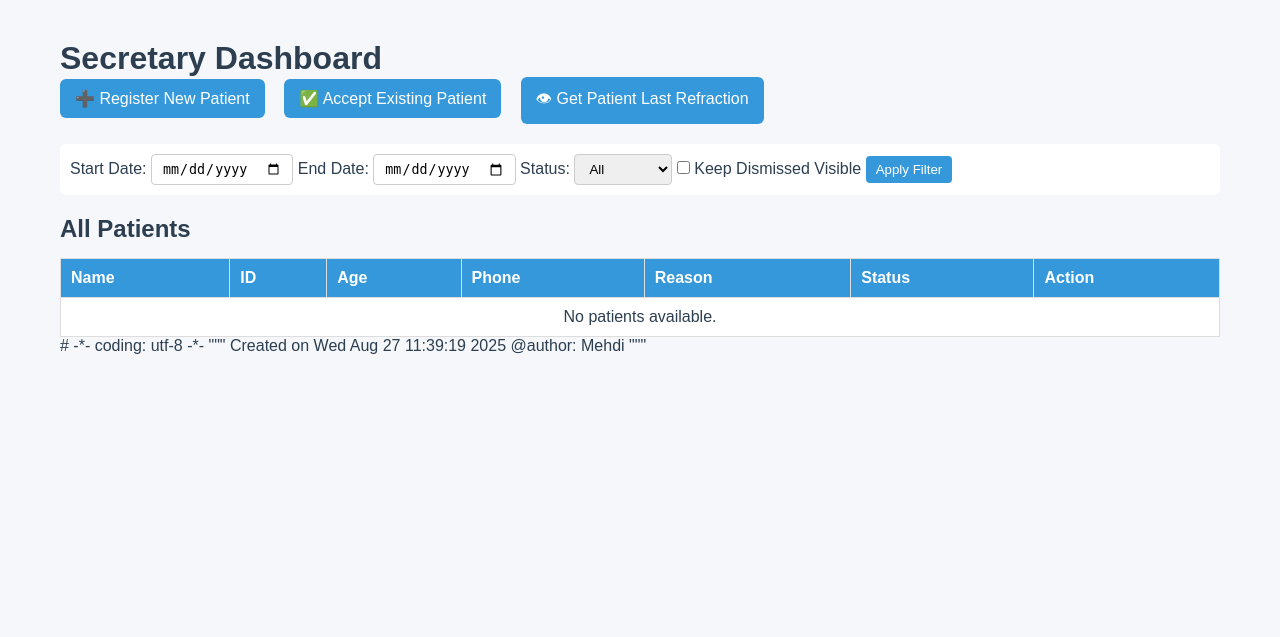
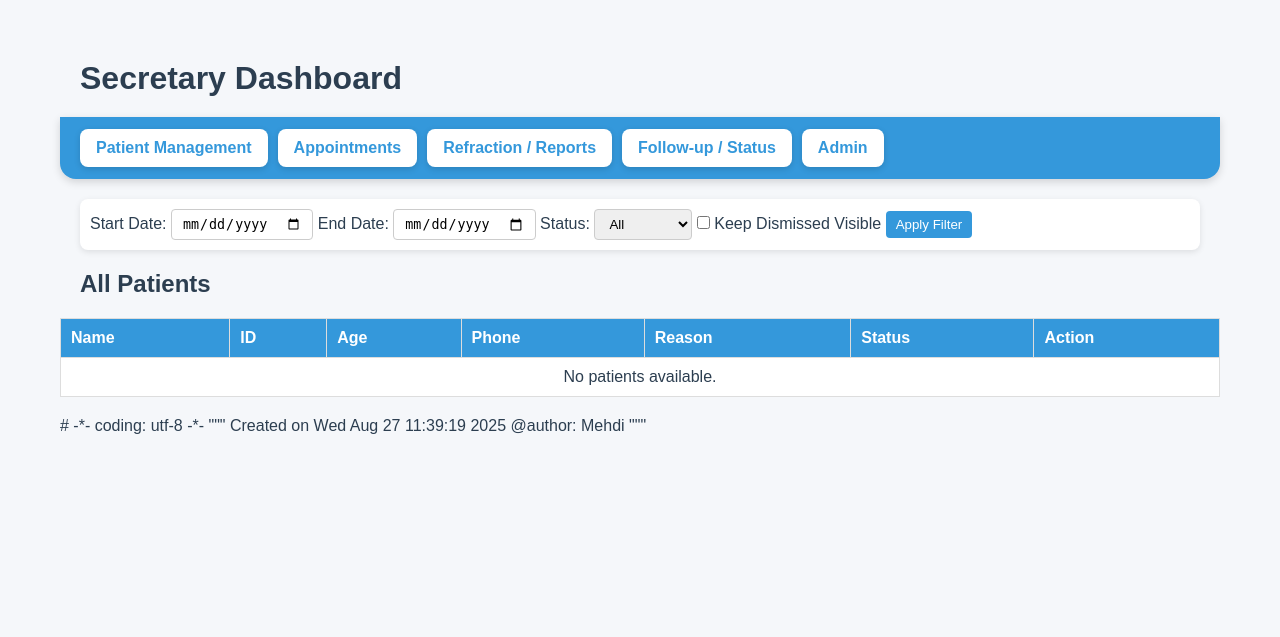
Before and after one commit to mehdiro20/Opt_Office_Management, a Django app: page /secretary/ in a window 1280 px wide. Shown: the top 637 px of the page. Run offline with Django 5.2, Linux system fonts and the light colour scheme; a user stored in the database is signed in; data that the repository does not hold is empty.

Commit message:
changed secretary dashboard

```diff
--- a/doctor/templates/doctor/optics.html
+++ b/doctor/templates/doctor/optics.html
@@ -3,7 +3,7 @@
 
   <!-- Optics Features -->
   <div class="optics-features mb-4">
-    <label class="form-label fw-bold">Select Optics Features:</label>
+    <label class="form-label fw-bold">Select Optical Features:</label>
     <div class="features-list">
       {% for feature in optics_features %}
         <label class="feature-checkbox">
@@ -11,7 +11,7 @@
           <span class="feature-text">{{ feature.name }}</span>
         </label>
       {% empty %}
-        <p style="color:#888;">No optics features configured by admin.</p>
+        <p style="color:#888;">No optical features configured by admin.</p>
       {% endfor %}
     </div>
   </div>
--- a/secretary/templates/secretary/dashboard.html
+++ b/secretary/templates/secretary/dashboard.html
@@ -1,25 +1,74 @@
-
 {% extends "base.html" %}
-
 
 {% block title %}Secretary Dashboard{% endblock %}
 
 {% block content %}
 <style>
-        body { font-family: Arial, sans-serif; margin: 0px; background-color: #f5f7fa; }
-        h1 { color: #2c3e50; }
+/* ================= Body & Headers ================= */
+body { font-family: Arial, sans-serif; margin: 0; background-color: #f5f7fa; }
+h1 { color: #2c3e50; margin: 20px; }
 
-        .actions { margin-bottom: 20px; }
-        .actions a {
-            display: inline-block; margin-right: 15px; padding: 10px 15px;
-            background-color: #3498db; color: white; text-decoration: none; border-radius: 6px; cursor: pointer;
+/* ================= Top Menu Bar ================= */
+.menu-bar {
+    display: flex;
+    gap: 10px;
+    background: #3498db;
+    padding: 12px 20px;
+    border-radius: 0 0 16px 16px;
+    box-shadow: 0 3px 8px rgba(0,0,0,0.15);
+    position: sticky;
+    top: 0;
+    z-index: 900;
 }
-        .actions a:hover { background-color: #2980b9; }
 
-        /* Filter section */
+/* Main menu items */
+.menu-bar .menu-item {
+    position: relative;
+    background: white;
+    color: #3498db;
+    padding: 10px 16px;
+    border-radius: 8px;
+    cursor: pointer;
+    font-weight: bold;
+    transition: all 0.2s ease;
+    box-shadow: 0 2px 6px rgba(0,0,0,0.15);
+}
+.menu-bar .menu-item:hover {
+    background: #ecf5ff;
+    transform: translateY(-2px);
+}
+
+/* Submenu */
+.menu-bar .submenu {
+    display: none;
+    position: absolute;
+    top: 110%;
+    left: 0;
+    background: white;
+    border-radius: 8px;
+    box-shadow: 0 4px 10px rgba(0,0,0,0.15);
+    min-width: 200px;
+    flex-direction: column;
+    z-index: 1000;
+}
+.menu-bar .submenu a {
+    padding: 10px 16px;
+    text-decoration: none;
+    color: #3498db;
+    display: block;
+    font-weight: normal;
+    transition: background 0.2s;
+}
+.menu-bar .submenu a:hover { background: #ecf5ff; }
+
+/* Show submenu on hover */
+.menu-bar .menu-item:hover .submenu { display: flex; }
+
+/* ================= Filter ================= */
 .filter {
-            margin-bottom: 20px; padding: 10px; background: #fff; border-radius: 6px;
+    margin: 20px; padding: 10px; background: #fff; border-radius: 8px;
     display: flex; gap: 10px; align-items: center; flex-wrap: wrap;
+    box-shadow: 0 2px 6px rgba(0,0,0,0.1);
 }
 .filter input, .filter select, .filter button {
     padding: 6px 10px; border-radius: 4px; border: 1px solid #ccc;
@@ -27,8 +76,8 @@
 .filter button { background-color: #3498db; color: white; border: none; cursor: pointer; }
 .filter button:hover { background-color: #2980b9; }
 
-        /* Table */
-        table { width: 100%; border-collapse: collapse; margin-top: 15px; background: white; }
+/* ================= Table ================= */
+table { width: 100%; border-collapse: collapse; margin: 20px 0; background: white; }
 th, td { border: 1px solid #ddd; padding: 10px; text-align: left; }
 th { background-color: #3498db; color: white; }
 tr:nth-child(even) { background-color: #f2f2f2; }
@@ -36,9 +85,9 @@
 .status-waiting { color: red; font-weight: bold; }
 .status-done { color: gray; font-weight: bold; }
 
-        /* Action buttons in table (optional classes you may use in partial) */
-        .accept-button, .remove-button, .done-button, .get-lr-button {
-            padding: 8px 14px; border: none; border-radius: 6px; cursor: pointer; font-weight: bold;
+/* Buttons inside table */
+.accept-button, .remove-button, .done-button, .get-lr-button, .dismiss-button {
+    padding: 6px 12px; border: none; border-radius: 6px; cursor: pointer; font-weight: bold;
     transition: all 0.2s ease; box-shadow: 0 2px 4px rgba(0,0,0,0.15);
 }
 .accept-button { background-color: #28a745; color: white; }
@@ -49,64 +98,67 @@
 .remove-button:hover { background-color: #c0392b; transform: translateY(-2px); }
 .done-button { background-color: #2e7d32; color: white; }
 .done-button:hover { background-color: #1b5e20; transform: translateY(-2px); }
+.dismiss-button { background-color: #f39c12; color: white; }
+.dismiss-button:hover { background-color: #d68910; transform: translateY(-2px); }
 
-        /* Modal (Register Patient) */
-        .modal {
-            display: none; position: fixed; z-index: 1000; inset: 0;
-            background-color: rgba(0,0,0,0.5); justify-content: center; align-items: center;
-            animation: fadeIn 0.25s ease;
-        }
-        .modal-content {
-            background: #fff; padding: 22px; width: 520px; max-width: 95%;
-            border-radius: 12px; position: relative; box-shadow: 0 10px 30px rgba(0,0,0,0.25);
-            animation: slideDown 0.25s ease;
-            max-height: 95vh; overflow-y: auto;
-        }
-        .close-btn {
-            position: absolute; right: 14px; top: 10px; font-size: 22px; font-weight: bold; cursor: pointer; color: #666;
-        }
-        .close-btn:hover { color: #000; }
-        .modal-content h2 { margin: 0 0 14px 0; color: #2c3e50; }
-
-        .modal-content label { display: block; margin-top: 10px; font-weight: bold; color: #34495e; }
-        .modal-content input, .modal-content select, .modal-content textarea {
-            width: 100%; padding: 8px; margin-top: 6px; border-radius: 6px; border: 1px solid #ccc; box-sizing: border-box;
-        }
-        .modal-content textarea { resize: vertical; }
-
-        .modal-content button[type="submit"] {
-            margin-top: 16px; background-color: #3498db; color: white; border: none; padding: 10px 15px;
-            border-radius: 8px; cursor: pointer; width: 100%; font-size: 16px;
-        }
-        .modal-content button[type="submit"]:hover { background-color: #2980b9; }
-
-        .error-message {
-            color: #e74c3c; margin-top: 10px; font-size: 14px; display: none;
-        }
-        .success-toast {
-            position: fixed; right: 20px; bottom: 20px; background: #28a745; color: #fff;
-            padding: 10px 14px; border-radius: 6px; box-shadow: 0 2px 8px rgba(0,0,0,0.2);
-            display: none; z-index: 1100;
-        }
+/* ================= Toast ================= */
 .toast {
     position: fixed; top: 20px; right: 20px; background: #28a745; color: white;
     padding: 12px 20px; border-radius: 8px; display: none; z-index: 1000;
 }
 .toast.error { background: #e74c3c; }
-
-        @keyframes fadeIn { from {opacity: 0;} to {opacity: 1;} }
-        @keyframes slideDown { from {transform: translateY(-16px); opacity: 0;} to {transform: translateY(0); opacity: 1;} }
 </style>
 
 <h1>Secretary Dashboard</h1>
 
-<div class="actions">
+<!-- 🔹 Menu Bar with Submenus -->
+<div class="menu-bar">
+    <!-- Patient Management -->
+    <div class="menu-item">Patient Management
+        <div class="submenu">
             <a onclick="openRegisterModal()">➕ Register New Patient</a>
             <a onclick="openAcceptModal()">✅ Accept Existing Patient</a>
-    <a href="{% url 'secretary:get_patient_last_refraction_t2' %}">👁 Get Patient Last Refraction</a>
+            <a href="{% url 'secretary:patients_table_partial' %}">🔍 Search / View Patients</a>
+        </div>
     </div>
 
-<!-- Filter Form -->
+    <!-- Appointments -->
+    <div class="menu-item">Appointments
+        <div class="submenu">
+            <a href="">📅 Today’s Appointments</a>
+            <a href="">➕ Book Appointment</a>
+            <a href="">✏️ Reschedule / Cancel</a>
+        </div>
+    </div>
+
+    <!-- Refraction / Reports -->
+    <div class="menu-item">Refraction / Reports
+        <div class="submenu">
+            <a href="">👁 Get Last Refraction</a>
+            <a href="">⬆️ Upload Report</a>
+            <a href="">📄 View Reports</a>
+        </div>
+    </div>
+
+    <!-- Follow-up / Status -->
+    <div class="menu-item">Follow-up / Status
+        <div class="submenu">
+            <a href="">⏳ Waiting Patients</a>
+            <a href="">✅ Done Patients</a>
+            <a href="">📦 Dismissed / Archived</a>
+        </div>
+    </div>
+
+    <!-- Admin -->
+    <div class="menu-item">Admin
+        <div class="submenu">
+            <a href="">🖨 Print Letters</a>
+            <a href="">📊 Reports / Stats</a>
+        </div>
+    </div>
+</div>
+
+<!-- 🔹 Filter -->
 <div class="filter">
     <form id="filter-form" method="GET">
         <label>Start Date:</label>
@@ -125,41 +177,48 @@
     </form>
 </div>
 
-<!-- Patients Table -->
-<h2>All Patients</h2>
+<!-- 🔹 Patients Table -->
+<h2 style="margin-left:20px;">All Patients</h2>
 <div id="patients-table">
     {% include "secretary/patients_table.html" %}
 </div>
 
-<!-- Register Patient Modal -->
+<!-- 🔹 Modals -->
 {% include "secretary/register_patient_modal.html" %}
 {% include "secretary/accept_existing_patient_modal.html" %}
-<!-- Success toast -->
-{% if messages %}
-  {% for message in messages %}
-    <div class="toast {{ message.tags }}">{{ message }}</div>
-  {% endfor %}
-{% endif %}
-<div id="successToast" class="success-toast">Patient registered successfully.</div>
+
+<!-- 🔹 Toast -->
+<div id="successToast" class="toast">✅ Action successful.</div>
 
 <script>
-    // ---- Local storage dismiss handling (for patients rows) ----
+// ================= Local Storage Dismiss =================
 const dismissedKey = "dismissedPatients";
 function getDismissed() { return JSON.parse(localStorage.getItem(dismissedKey) || "[]"); }
 function setDismissed(arr) { localStorage.setItem(dismissedKey, JSON.stringify(arr)); }
+function removeFromDismissed(patientId) {
+    const dismissed = getDismissed().filter(id => id !== patientId.toString());
+    setDismissed(dismissed);
+}
+
+function toggleDismiss(patientId) {
+    const row = document.getElementById(`patient-${patientId}`);
+    if (!row) return;
+    let dismissed = getDismissed();
+    if (dismissed.includes(patientId.toString())) {
+        dismissed = dismissed.filter(id => id !== patientId.toString());
+        row.style.display = "";
+        const btn = row.querySelector(".dismiss-button");
+        if (btn) btn.textContent = "Dismiss";
+    } else {
+        dismissed.push(patientId.toString());
+        row.style.display = "none";
+    }
+    setDismissed(dismissed);
+}
 
 function attachDismissHandlers() {
     document.querySelectorAll('.dismiss-button').forEach(button => {
-            button.addEventListener('click', () => {
-                const patientId = button.dataset.patientId;
-                const row = document.getElementById(`patient-${patientId}`);
-                if (row) row.style.display = 'none';
-                const dismissed = getDismissed();
-                if (!dismissed.includes(patientId)) {
-                    dismissed.push(patientId);
-                    setDismissed(dismissed);
-                }
-            });
+        button.onclick = () => toggleDismiss(button.dataset.patientId);
     });
 }
 
@@ -170,188 +229,16 @@
     if (!keepDismissed) {
         dismissed.forEach(id => {
             const row = document.getElementById(`patient-${id}`);
-                if (row) row.style.display = 'none';
+            if (row) {
+                row.style.display = "none";
+                const btn = row.querySelector(".dismiss-button");
+                if (btn) btn.textContent = "Restore";
+            }
         });
     }
 }
 
-    function refreshPatientsTable() {
-        const params = new URLSearchParams(new FormData(document.getElementById('filter-form'))).toString();
-        fetch("{% url 'secretary:patients_table_partial' %}?" + params, { headers: { "X-Requested-With": "XMLHttpRequest" } })
-            .then(res => res.text())
-            .then(html => {
-                document.getElementById("patients-table").innerHTML = html;
-                attachDismissHandlers();
-                hideDismissedRows();
-            })
-            .catch(() => {});
-    }
-
-    // ---- Modal controls ----
-    function openRegisterModal() {
-        document.getElementById("registerModal").style.display = "flex";
-        document.getElementById("registerModal").setAttribute("aria-hidden", "false");
-        document.getElementById("rp_name").focus();
-    }
-    function closeRegisterModal() {
-        document.getElementById("registerModal").style.display = "none";
-        document.getElementById("registerModal").setAttribute("aria-hidden", "true");
-        const err = document.getElementById("formError");
-        err.textContent = ""; err.style.display = "none";
-        document.getElementById("registerForm").reset();
-    }
-    window.addEventListener("keydown", (e) => {
-        if (e.key === "Escape") closeRegisterModal();
-    });
-    window.addEventListener("click", (event) => {
-        const modal = document.getElementById("registerModal");
-        if (event.target === modal) closeRegisterModal();
-    });
-
-    // ---- CSRF helper (Django) ----
-    function getCookie(name) {
-        const value = `; ${document.cookie}`;
-        const parts = value.split(`; ${name}=`);
-        if (parts.length === 2) return parts.pop().split(';').shift();
-    }
-    const csrftoken = getCookie('csrftoken');
-
-    // ---- AJAX Register Form ----
-    document.getElementById("registerForm").addEventListener("submit", function(e) {
-        e.preventDefault();
-        const form = this;
-        const errorBox = document.getElementById("formError");
-        errorBox.textContent = ""; errorBox.style.display = "none";
-
-        const formData = new FormData(form);
-
-        fetch(form.action, {
-            method: "POST",
-            body: formData,
-            headers: {
-                "X-Requested-With": "XMLHttpRequest",
-                "X-CSRFToken": csrftoken
-            }
-        })
-        .then(async res => {
-            const ct = res.headers.get("content-type") || "";
-            if (!ct.includes("application/json")) {
-                // If the server responded with HTML (e.g., form errors rendered), show generic error
-                const text = await res.text();
-                throw new Error("Unexpected response from server.");
-            }
-            return res.json();
-        })
-        .then(data => {
-            if (data.success) {
-                closeRegisterModal();
-                showToast();
-                refreshPatientsTable();
-            } else {
-                errorBox.textContent = data.error || "An error occurred.";
-                errorBox.style.display = "block";
-            }
-        })
-        .catch(err => {
-            errorBox.textContent = err.message || "Server error. Please try again.";
-            errorBox.style.display = "block";
-        });
-    });
-
-    function showToast() {
-        const t = document.getElementById("successToast");
-        t.style.display = "block";
-        setTimeout(() => t.style.display = "none", 2200);
-    }
-
-    // ---- Init ----
-    attachDismissHandlers();
-    hideDismissedRows();
-    setInterval(refreshPatientsTable, 5000);
-
-    window.addEventListener('DOMContentLoaded', () => {
-        const toasts = document.querySelectorAll('.toast');
-        toasts.forEach(t => {
-            t.style.display = 'block';
-            setTimeout(() => t.style.display = 'none', 3000);
-        });
-    });
-
-
-        // ---- Accept Existing Patient Modal ----
-    function openAcceptModal() {
-        document.getElementById("acceptModal").style.display = "flex";
-        document.getElementById("acceptModal").setAttribute("aria-hidden", "false");
-        document.getElementById("accept_melli").focus();
-    }
-    function closeAcceptModal() {
-        document.getElementById("acceptModal").style.display = "none";
-        document.getElementById("acceptModal").setAttribute("aria-hidden", "true");
-        const err = document.getElementById("acceptError");
-        err.textContent = ""; err.style.display = "none";
-        document.getElementById("acceptForm").reset();
-    }
-    window.addEventListener("keydown", (e) => {
-        if (e.key === "Escape") closeAcceptModal();
-    });
-    window.addEventListener("click", (event) => {
-        const modal = document.getElementById("acceptModal");
-        if (event.target === modal) closeAcceptModal();
-    });
-
-    // ---- AJAX Accept Form ----
-    document.getElementById("acceptForm").addEventListener("submit", function(e) {
-        e.preventDefault();
-        const form = this;
-        const errorBox = document.getElementById("acceptError");
-        errorBox.textContent = ""; errorBox.style.display = "none";
-
-        const formData = new FormData(form);
-
-        fetch(form.action, {
-            method: "POST",
-            body: formData,
-            headers: {
-                "X-Requested-With": "XMLHttpRequest",
-                "X-CSRFToken": csrftoken
-            }
-        })
-        .then(async res => {
-            const ct = res.headers.get("content-type") || "";
-            if (!ct.includes("application/json")) {
-                const text = await res.text();
-                throw new Error("Unexpected response from server.");
-            }
-            return res.json();
-        })
-        .then(data => {
-            if (data.success) {
-                removeFromDismissed(data.patient_id);
-                closeAcceptModal();
-                showToast(); // reuse your toast
-
-                refreshPatientsTable();
-
-            } else {
-                errorBox.textContent = data.error || "Patient not found.";
-                errorBox.style.display = "block";
-            }
-        })
-        .catch(err => {
-            errorBox.textContent = err.message || "Server error. Please try again.";
-            errorBox.style.display = "block";
-        });
-    });
-    function removeFromDismissed(patientId) {
-    const dismissed = JSON.parse(localStorage.getItem("dismissedPatients") || "[]");
-    const index = dismissed.indexOf(patientId.toString()); // convert to string
-    if (index > -1) {
-        dismissed.splice(index, 1);
-        localStorage.setItem("dismissedPatients", JSON.stringify(dismissed));
-    }
-}
-
-// ---- Refresh the patients table via AJAX ----
+// ================= Refresh Patients Table =================
 function refreshPatientsTable() {
     const params = new URLSearchParams(new FormData(document.getElementById('filter-form'))).toString();
     fetch("{% url 'secretary:patients_table_partial' %}?" + params, {
@@ -366,7 +253,119 @@ function refreshPatientsTable() {
     .catch(() => {});
 }
 
+// ================= Toast =================
+function showToast(msg="✅ Action successful.") {
+    const t = document.getElementById("successToast");
+    t.textContent = msg;
+    t.style.display = "block";
+    setTimeout(() => t.style.display = "none", 2500);
+}
+
+// ================= Modal Controls =================
+function openRegisterModal() {
+    const modal = document.getElementById("registerModal");
+    modal.style.display = "flex";
+    modal.setAttribute("aria-hidden", "false");
+    const nameInput = document.getElementById("rp_name");
+    if (nameInput) nameInput.focus();
+}
+function closeRegisterModal(newPatientId=null) {
+    const modal = document.getElementById("registerModal");
+    modal.style.display = "none";
+    modal.setAttribute("aria-hidden", "true");
+    const err = document.getElementById("formError");
+    if (err) { err.textContent = ""; err.style.display = "none"; }
+    const form = document.getElementById("registerForm");
+    if (form) form.reset();
+    if (newPatientId) removeFromDismissed(newPatientId);
+}
+
+function openAcceptModal() {
+    const modal = document.getElementById("acceptModal");
+    modal.style.display = "flex";
+    modal.setAttribute("aria-hidden", "false");
+    const input = document.getElementById("accept_melli");
+    if (input) input.focus();
+}
+function closeAcceptModal(acceptedPatientId=null) {
+    const modal = document.getElementById("acceptModal");
+    modal.style.display = "none";
+    modal.setAttribute("aria-hidden", "true");
+    const err = document.getElementById("acceptError");
+    if (err) { err.textContent = ""; err.style.display = "none"; }
+    const form = document.getElementById("acceptForm");
+    if (form) form.reset();
+    if (acceptedPatientId) removeFromDismissed(acceptedPatientId);
+}
+
+// ================= AJAX Form Submissions =================
+document.addEventListener("DOMContentLoaded", () => {
+    // Register form
+    const registerForm = document.getElementById("registerForm");
+    if (registerForm) {
+        registerForm.onsubmit = (e) => {
+            e.preventDefault();
+            fetch(registerForm.action, {
+                method: "POST",
+                body: new FormData(registerForm),
+                headers: { "X-Requested-With": "XMLHttpRequest" }
+            })
+            .then(res => res.json())
+            .then(data => {
+                if (data.success) {
+                    closeRegisterModal(data.patient_id);
+                    refreshPatientsTable();
+                    showToast("✅ Patient registered successfully.");
+                } else {
+                    const err = document.getElementById("formError");
+                    if (err) { err.textContent = data.error || "Registration failed."; err.style.display = "block"; }
+                }
+            })
+            .catch(() => showToast("❌ Error registering patient."));
+        };
+    }
+
+    // Accept form
+    const acceptForm = document.getElementById("acceptForm");
+    if (acceptForm) {
+        acceptForm.onsubmit = (e) => {
+            e.preventDefault();
+            fetch(acceptForm.action, {
+                method: "POST",
+                body: new FormData(acceptForm),
+                headers: { "X-Requested-With": "XMLHttpRequest" }
+            })
+            .then(res => res.json())
+            .then(data => {
+                if (data.success) {
+                    closeAcceptModal(data.patient_id);
+                    refreshPatientsTable();
+                    showToast("✅ Patient accepted successfully.");
+                } else {
+                    const err = document.getElementById("acceptError");
+                    if (err) { err.textContent = data.error || "Accept failed."; err.style.display = "block"; }
+                }
+            })
+            .catch(() => showToast("❌ Error accepting patient."));
+        };
+    }
+});
+
+// ================= Escape + Click Outside =================
+window.addEventListener("keydown", (e) => {
+    if (e.key === "Escape") {
+        closeRegisterModal();
+        closeAcceptModal();
+    }
+});
+window.addEventListener("click", (event) => {
+    if (event.target.id === "registerModal") closeRegisterModal();
+    if (event.target.id === "acceptModal") closeAcceptModal();
+});
+
+// ================= Initialize =================
+attachDismissHandlers();
+hideDismissedRows();
+setInterval(refreshPatientsTable, 5000);
 </script>
 {% endblock %}
-</body>
-</html>
```
Also changed, not shown: db.sqlite3. Lines whose indentation alone changed are shown as unchanged.
